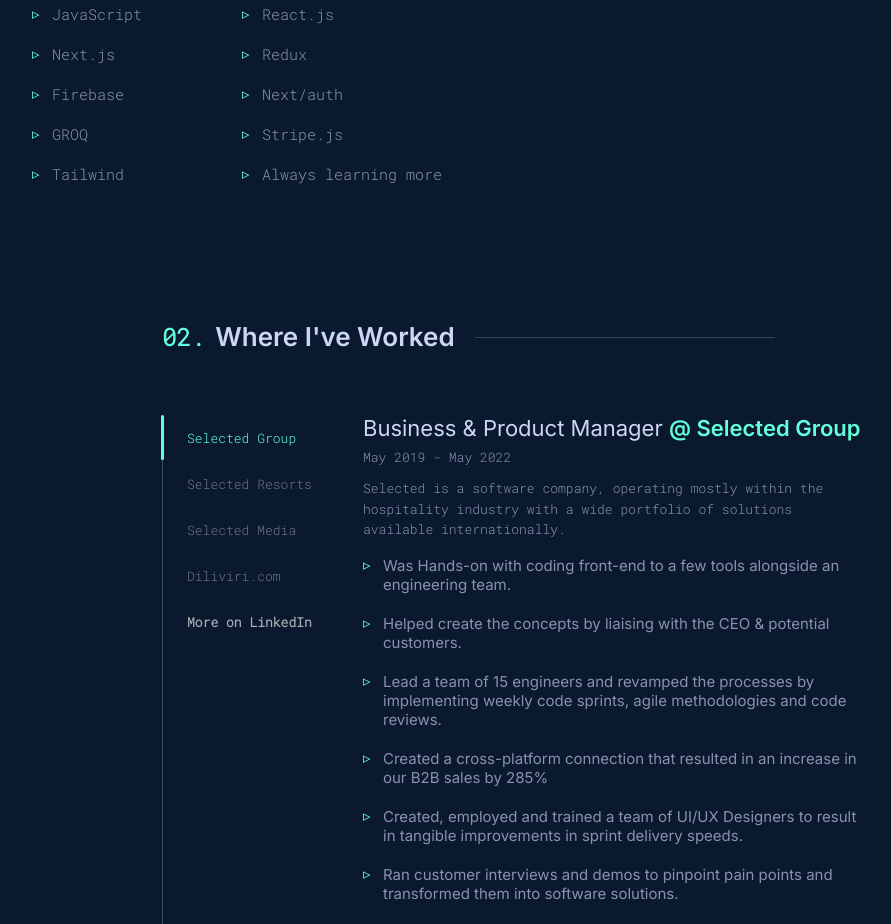
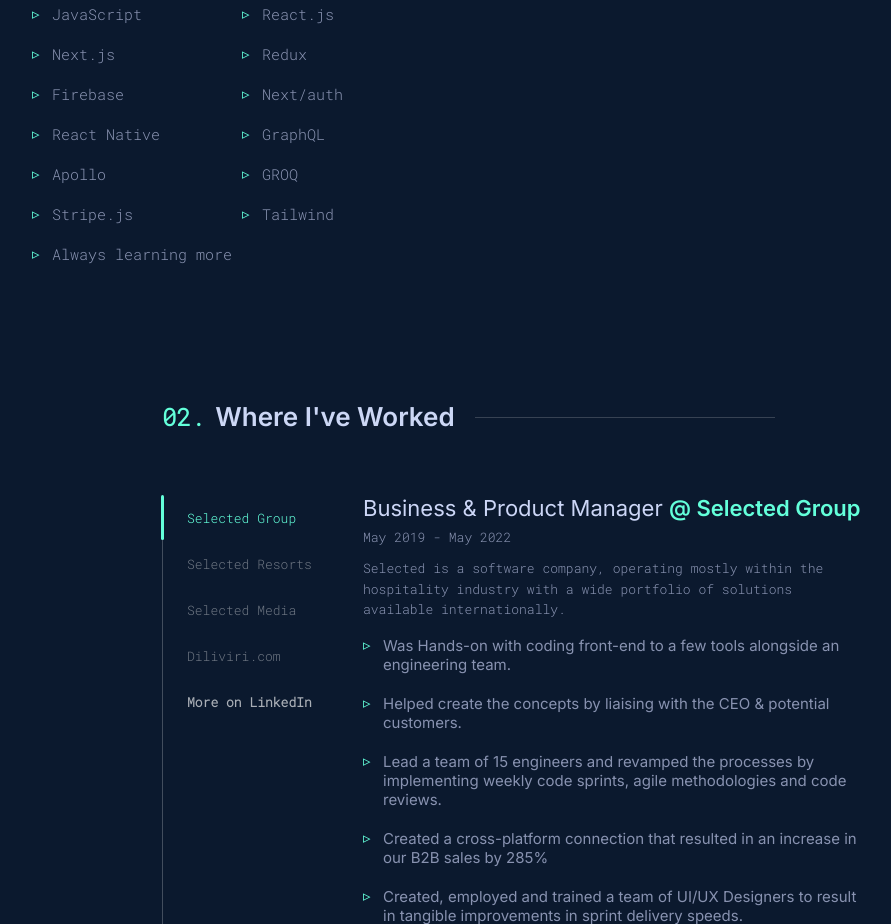
Before and after one commit to designedhead/raf-portfolio, a Next.js app: page / in a window 1280 px wide. Shown: the part 1221-2145 px from the top of the page, without its empty margins (128-1019 px from the left). Built offline with nearby package versions, Linux system fonts and the light colour scheme.

Commit message:
updated skills

```diff
--- a/src/components/About.js
+++ b/src/components/About.js
@@ -1,5 +1,3 @@
-
-
 function About() {
   return (
     <main className="about " id="about">
@@ -35,9 +33,13 @@ function About() {
             <li>Redux</li>
             <li>Firebase</li>
             <li>Next/auth</li>
+            <li>React Native</li>
+            <li>GraphQL</li>
+            <li>Apollo</li>
             <li>GROQ</li>
             <li>Stripe.js</li>
             <li>Tailwind</li>
+
             <li>Always learning more</li>
           </ul>
         </div>
```
